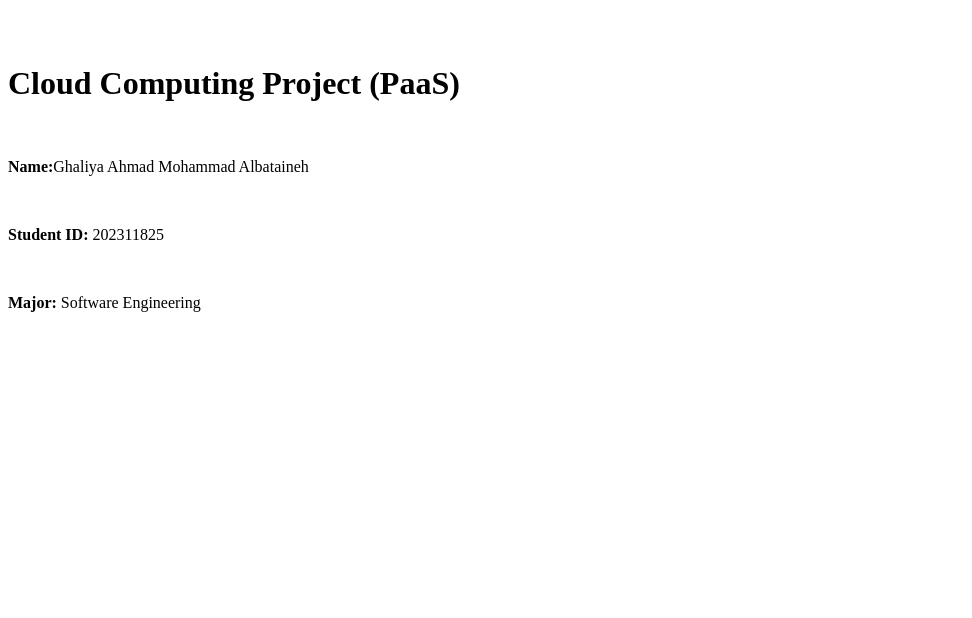
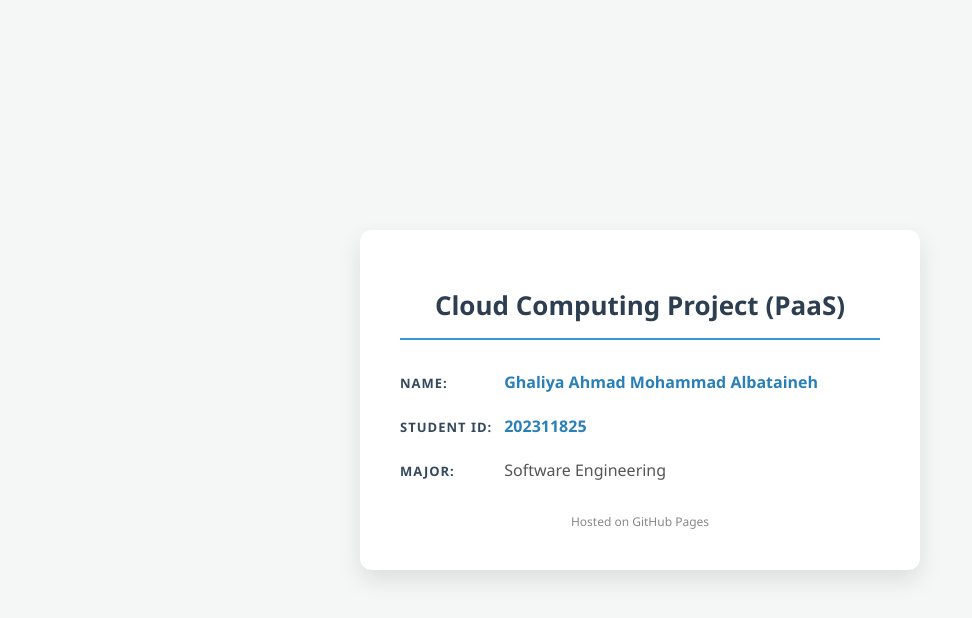
Before and after one commit to ghaliyabataineh/cloud-computing-task, a plain HTML site: page index.html in a window 1280 px wide. Shown: the whole page, without its empty margins (0-972 px from the left). Drawn offline with Linux system fonts and the light colour scheme.

Commit message:
Update index.html

```diff
--- a/index.html
+++ b/index.html
@@ -3,21 +3,99 @@
 <head>
     <meta charset="UTF-8">
     <meta name="viewport" content="width=device-width, initial-scale=1.0">
-    <title>Cloud Computing Assignment</title>
+    <title>Cloud Computing Assignment - Ghalia Albataineh</title>
     <style>
-        body { font-family: Arial, sans-serif; text-align: center; margin-top: 50px; background-color: #f4f4f9; direction: ltr; }
-        .card { background: white; padding: 30px; border-radius: 10px; box-shadow: 0 4px 8px rgba(0,0,0,0.1); display: inline-block; text-align: left; min-width: 300px; }
-        h1 { color: #333; text-align: center; font-size: 24px; margin-bottom: 25px; }
-        p { font-size: 18px; color: #555; margin: 12px 0; }
-        strong { color: #222; }
+        body {
+            margin: 0;
+            padding: 0;
+            font-family: 'Segoe UI', Tahoma, Geneva, Verdana, sans-serif;
+            background: #f4f7f6;
+            display: flex;
+            justify-content: center;
+            align-items: center;
+            height: 100vh;
+            color: #333;
+        }
+
+        .project-card {
+            background-color: #ffffff;
+            border-radius: 12px;
+            box-shadow: 0 10px 25px rgba(0,0,0,0.1);
+            padding: 40px;
+            width: 90%;
+            max-width: 480px;
+            text-align: left;
+            transition: transform 0.3s ease;
+        }
+
+        .project-card:hover {
+            transform: translateY(-5px);
+        }
+
+        h1 {
+            color: #2c3e50;
+            border-bottom: 2px solid #3498db;
+            padding-bottom: 15px;
+            margin-bottom: 30px;
+            font-size: 26px;
+            text-align: center;
+        }
+
+        .info-pair {
+            margin-bottom: 18px;
+            line-height: 1.6;
+        }
+
+        .info-label {
+            display: inline-block;
+            width: 100px;
+            font-weight: bold;
+            color: #34495e;
+            text-transform: uppercase;
+            font-size: 13px;
+            letter-spacing: 1px;
+        }
+
+        .info-value {
+            color: #555;
+            font-size: 16px;
+        }
+
+        .name, .id {
+            color: #2980b9;
+            font-weight: 600;
+        }
+
+        .footer {
+            margin-top: 30px;
+            font-size: 12px;
+            color: #888;
+            text-align: center;
+        }
     </style>
 </head>
 <body>
-    <div class="card">
+
+    <div class="project-card">
         <h1>Cloud Computing Project (PaaS)</h1>
-        <p><strong>Name:</strong>Ghaliya Ahmad Mohammad Albataineh</p>
-        <p><strong>Student ID:</strong> 202311825</p>
-        <p><strong>Major:</strong> Software Engineering</p>
+
+        <div class="info-pair">
+            <span class="info-label">Name:</span>
+            <span class="info-value name">Ghaliya Ahmad Mohammad Albataineh</span>
         </div>
+
+        <div class="info-pair">
+            <span class="info-label">Student ID:</span>
+            <span class="info-value id">202311825</span>
+        </div>
+
+        <div class="info-pair">
+            <span class="info-label">Major:</span>
+            <span class="info-value major">Software Engineering</span>
+        </div>
+
+        <div class="footer">Hosted on GitHub Pages</div>
+    </div>
+
 </body>
 </html>
```
Lines whose indentation alone changed are shown as unchanged.
